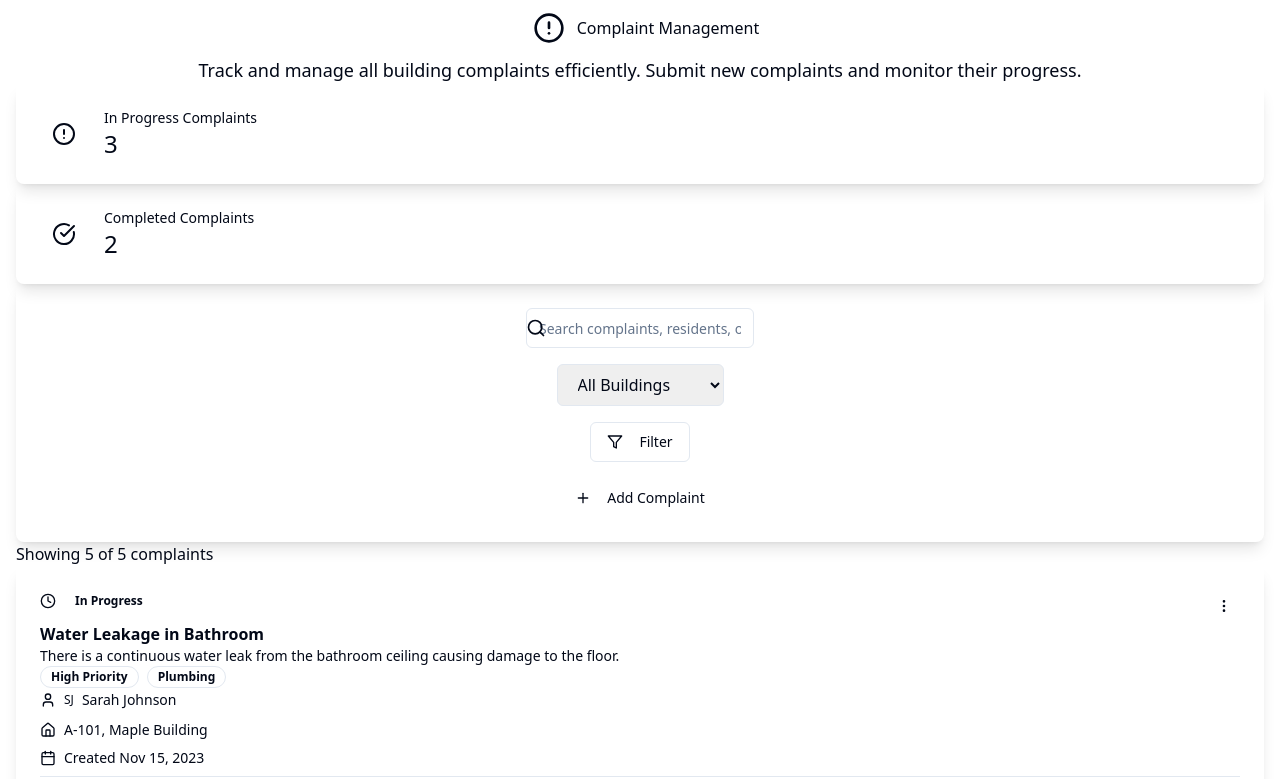
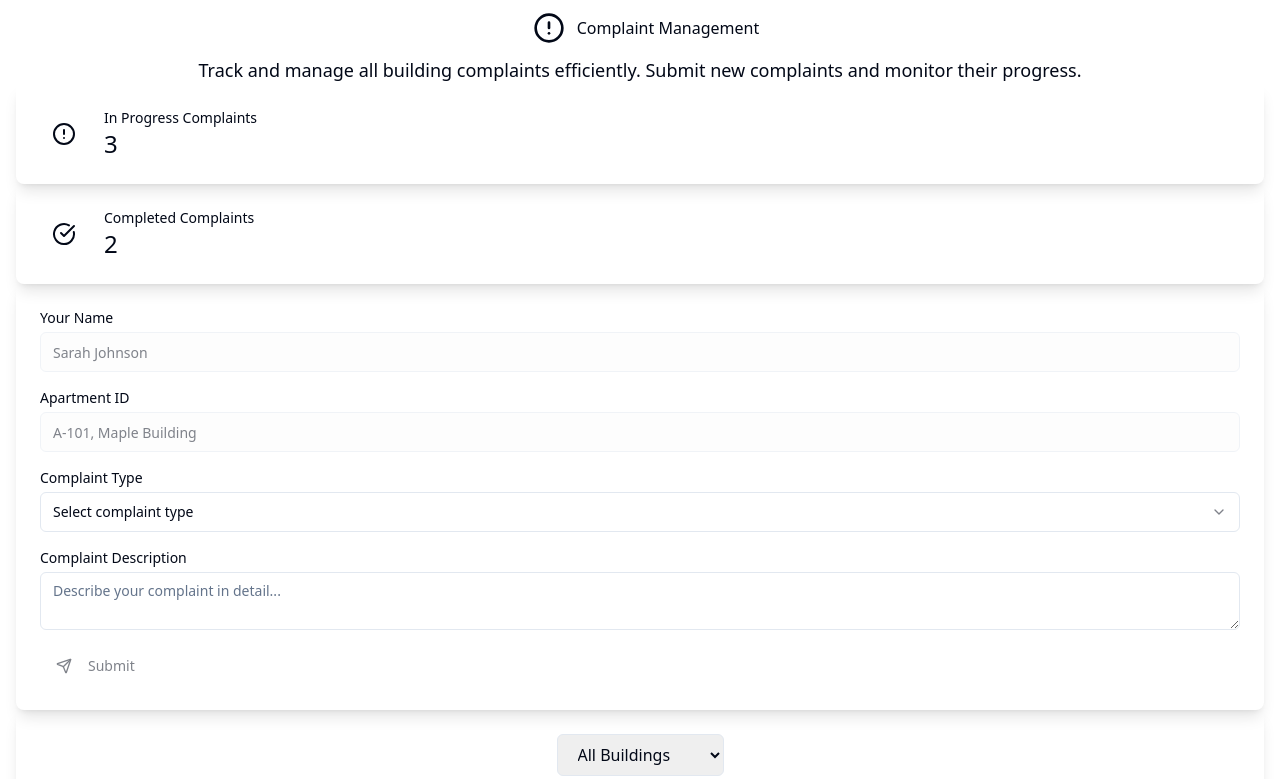
Before and after one commit to Nitin-Penupala/village-nexus-connect, a React (Vite) app: page / in a window 1280 px wide. Shown: the top 779 px of the page. Built offline with nearby package versions, Linux system fonts and the light colour scheme.

Commit message:
Refactor search bar to complaint submission
Modified the search bar to a complaint submission form. The form now includes fields for complaint type, description, and automatically populates the user's name and apartment ID.

```diff
--- a/src/pages/Index.jsx
+++ b/src/pages/Index.jsx
@@ -1,8 +1,8 @@
-
 import { useState } from "react";
-import { Search, Plus, Users, Home, Phone, Mail, AlertCircle, CheckCircle, Filter } from "lucide-react";
+import { Search, Plus, Users, Home, Phone, Mail, AlertCircle, CheckCircle, Filter, Send } from "lucide-react";
 import { Button } from "@/components/ui/button";
 import { Input } from "@/components/ui/input";
+import { Textarea } from "@/components/ui/textarea";
 import { Card, CardContent, CardHeader, CardTitle } from "@/components/ui/card";
 import { Badge } from "@/components/ui/badge";
 import { Avatar, AvatarFallback, AvatarImage } from "@/components/ui/avatar";
@@ -12,6 +12,13 @@ import {
   DropdownMenuItem,
   DropdownMenuTrigger,
 } from "@/components/ui/dropdown-menu";
+import {
+  Select,
+  SelectContent,
+  SelectItem,
+  SelectTrigger,
+  SelectValue,
+} from "@/components/ui/select";
 import AddComplaintDialog from "@/components/AddComplaintDialog";
 import ComplaintCard from "@/components/ComplaintCard";
 
@@ -95,6 +102,18 @@ const Index = () => {
   const [selectedFilter, setSelectedFilter] = useState("all");
   const [isAddDialogOpen, setIsAddDialogOpen] = useState(false);
 
+  // Quick complaint form state
+  const [quickComplaintType, setQuickComplaintType] = useState("");
+  const [quickComplaintDescription, setQuickComplaintDescription] = useState("");
+
+  // Current user info (auto-filled)
+  const currentUser = {
+    name: "Sarah Johnson",
+    unit: "A-101",
+    building: "Maple Building",
+    email: "sarah.johnson@email.com"
+  };
+
   const buildings = ["all", ...Array.from(new Set(complaints.map(c => c.building)))];
 
   // Mock current user for "your complaints" filter
@@ -128,6 +147,27 @@ const Index = () => {
       status: "in-progress"
     };
     setComplaints([...complaints, complaint]);
+  };
+
+  const handleQuickComplaintSubmit = (e) => {
+    e.preventDefault();
+    if (!quickComplaintType || !quickComplaintDescription.trim()) return;
+
+    const newComplaint = {
+      title: `${quickComplaintType} Issue`,
+      description: quickComplaintDescription,
+      priority: "medium",
+      category: quickComplaintType,
+      residentName: currentUser.name,
+      unit: currentUser.unit,
+      building: currentUser.building,
+      residentEmail: currentUser.email,
+      assignedTo: ""
+    };
+
+    addComplaint(newComplaint);
+    setQuickComplaintType("");
+    setQuickComplaintDescription("");
   };
 
   const updateComplaint = (updatedComplaint) => {
@@ -188,19 +228,76 @@ const Index = () => {
           </Card>
         </div>
 
-        {/* Search and Filter Bar */}
+        {/* Quick Complaint Submission Bar */}
+        <Card className="bg-white/80 backdrop-blur-sm border-0 shadow-lg mb-8">
+          <CardContent className="p-6">
+            <form onSubmit={handleQuickComplaintSubmit} className="space-y-4">
+              <div className="flex flex-col md:flex-row gap-4">
+                <div className="flex-1">
+                  <label className="block text-sm font-medium text-gray-700 mb-1">Your Name</label>
+                  <Input
+                    value={currentUser.name}
+                    disabled
+                    className="bg-gray-50"
+                  />
+                </div>
+                <div className="flex-1">
+                  <label className="block text-sm font-medium text-gray-700 mb-1">Apartment ID</label>
+                  <Input
+                    value={`${currentUser.unit}, ${currentUser.building}`}
+                    disabled
+                    className="bg-gray-50"
+                  />
+                </div>
+              </div>
+
+              <div className="flex flex-col md:flex-row gap-4">
+                <div className="flex-1">
+                  <label className="block text-sm font-medium text-gray-700 mb-1">Complaint Type</label>
+                  <Select value={quickComplaintType} onValueChange={setQuickComplaintType}>
+                    <SelectTrigger className="bg-white">
+                      <SelectValue placeholder="Select complaint type" />
+                    </SelectTrigger>
+                    <SelectContent className="bg-white z-50">
+                      <SelectItem value="Plumbing">Plumbing</SelectItem>
+                      <SelectItem value="Electrical">Electrical</SelectItem>
+                      <SelectItem value="HVAC">HVAC</SelectItem>
+                      <SelectItem value="Mechanical">Mechanical</SelectItem>
+                      <SelectItem value="Noise">Noise</SelectItem>
+                      <SelectItem value="Parking">Parking</SelectItem>
+                      <SelectItem value="Security">Security</SelectItem>
+                      <SelectItem value="Other">Other</SelectItem>
+                    </SelectContent>
+                  </Select>
+                </div>
+                <div className="flex-2 md:flex-[2]">
+                  <label className="block text-sm font-medium text-gray-700 mb-1">Complaint Description</label>
+                  <Textarea
+                    value={quickComplaintDescription}
+                    onChange={(e) => setQuickComplaintDescription(e.target.value)}
+                    placeholder="Describe your complaint in detail..."
+                    className="bg-white min-h-[60px]"
+                  />
+                </div>
+                <div className="flex items-end">
+                  <Button
+                    type="submit"
+                    className="bg-blue-600 hover:bg-blue-700 text-white"
+                    disabled={!quickComplaintType || !quickComplaintDescription.trim()}
+                  >
+                    <Send className="h-4 w-4 mr-2" />
+                    Submit
+                  </Button>
+                </div>
+              </div>
+            </form>
+          </CardContent>
+        </Card>
+
+        {/* Filter Bar */}
         <Card className="bg-white/80 backdrop-blur-sm border-0 shadow-lg mb-8">
           <CardContent className="p-6">
             <div className="flex flex-col md:flex-row gap-4 items-center">
-              <div className="relative flex-1">
-                <Search className="absolute left-3 top-1/2 transform -translate-y-1/2 text-gray-400 h-5 w-5" />
-                <Input
-                  placeholder="Search complaints, residents, or units..."
-                  value={searchTerm}
-                  onChange={(e) => setSearchTerm(e.target.value)}
-                  className="pl-10 bg-white"
-                />
-              </div>
               <select
                 value={selectedBuilding}
                 onChange={(e) => setSelectedBuilding(e.target.value)}
@@ -236,10 +333,10 @@ const Index = () => {
               </DropdownMenu>
               <Button
                 onClick={() => setIsAddDialogOpen(true)}
-                className="bg-blue-600 hover:bg-blue-700 text-white"
+                className="bg-blue-600 hover:bg-blue-700 text-white ml-auto"
               >
                 <Plus className="h-4 w-4 mr-2" />
-                Add Complaint
+                Add Detailed Complaint
               </Button>
             </div>
           </CardContent>
@@ -270,15 +367,8 @@ const Index = () => {
               <AlertCircle className="h-16 w-16 text-gray-400 mx-auto mb-4" />
               <h3 className="text-lg font-semibold text-gray-900 mb-2">No complaints found</h3>
               <p className="text-gray-600 mb-4">
-                Try adjusting your search terms or add a new complaint to get started.
+                Try adjusting your filters or submit a new complaint using the form above.
               </p>
-              <Button
-                onClick={() => setIsAddDialogOpen(true)}
-                className="bg-blue-600 hover:bg-blue-700 text-white"
-              >
-                <Plus className="h-4 w-4 mr-2" />
-                Add First Complaint
-              </Button>
             </CardContent>
           </Card>
         )}
```
